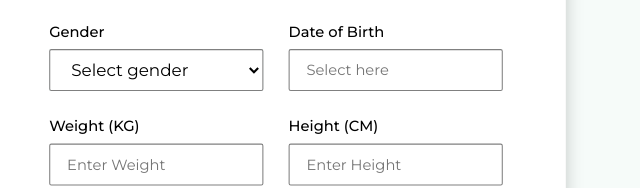
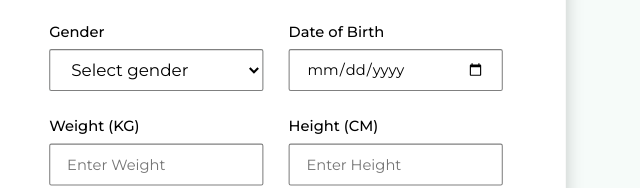
Before and after one commit to EnesiWise/CSS-ASSIGNMENTs, a plain HTML site: page CSS4/index.html in a window 1280 px wide. Shown: the part 179-367 px from the top of the page, 640-1280 px from the left. Drawn offline with Linux system fonts and the light colour scheme.

Commit message:
trying to fix the date input

```diff
--- a/CSS4/index.html
+++ b/CSS4/index.html
@@ -86,11 +86,12 @@
                 id="dob"
                 class="fieldsInput"
                 name="dob"
-                type="text"
-                placeholder="Select here"
+                type="date"
+              />
+
+              <!-- placeholder="Select here"
                 onfocus="(this.type='date')"
-                onblur="if(!this.value)this.type='text'"
-              />
+                onblur="if(!this.value)this.type='text'" -->
               <!-- <i class="fa fa-calendar"></i> -->
             </div>
 
--- a/CSS4/style.css
+++ b/CSS4/style.css
@@ -147,7 +147,7 @@ p {
   border-style: solid;
   border: 1px solid grey;
   background-color: #ffffff;
-  color: black;
+  /* color: black; */
 }
 .fieldsInput:focus {
   border: 1.5px solid rgb(43, 198, 149);
```
